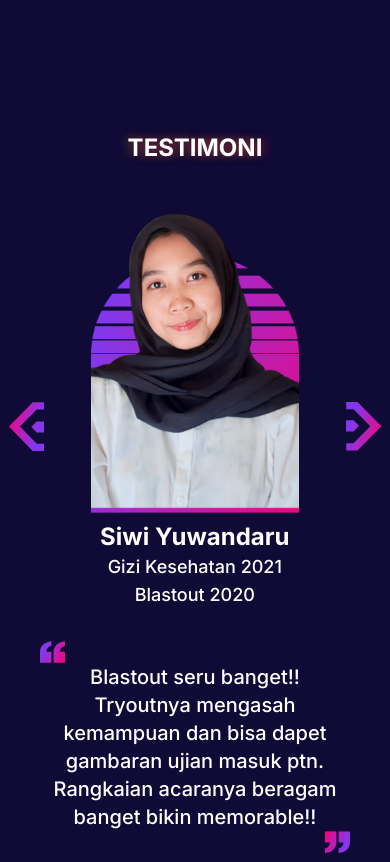
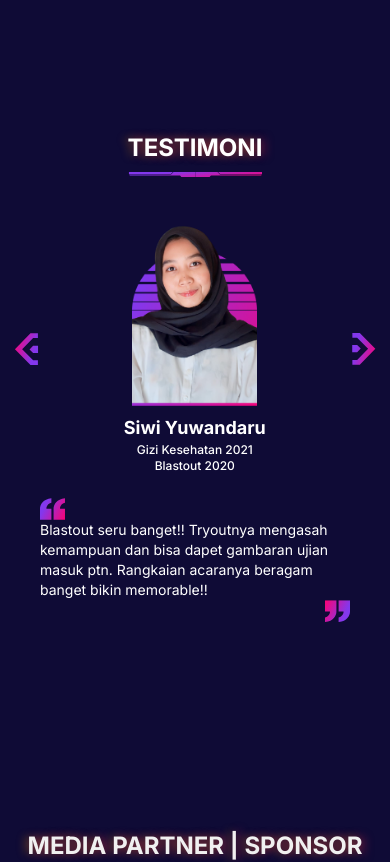
Before and after one commit to Bravonoid/blastout-23, a Next.js app: page / in a window 390 px wide. Shown: the part 2540-3402 px from the top of the page. Built offline with nearby package versions, Linux system fonts and the light colour scheme.

Commit message:
feat(beranda/testimoni): add scrollable content

```diff
--- a/components/beranda/Testimoni.tsx
+++ b/components/beranda/Testimoni.tsx
@@ -11,6 +11,7 @@ type Data = {
   blastout: string;
   testimoni: string;
   image: string;
+  scroll?: boolean;
 };
 
 function Testimoni() {
@@ -33,6 +34,7 @@ function Testimoni() {
       testimoni:
         "Blassout jadi acara try out yang udah aku tunggu se masa SMA, kenapa sangat tertarik dengan acara ini, yang pertama karena dari penyelenggara nya adalah mahasiswa dari Universitas Gadjah Mada, dimana menjadi universitas impian banyak orang termasuk aku. Yang kedua, dilihat dari rangkaian acara bener bener real dengan UTBK di tahunku dulu, dari proses pendaftaran, pengumuman lokasi ujian, tata cara berpakaian saat ujian sampai pengumuman bener bener reall dengan pelaksanaan utbk. Yang ketiga guestar nya juga keren, feby putri dan mas fathur wkwkwkw.Kalo dari aku sih rating nya 100000000/10 buat acara blassout.",
       image: "/beranda/testimoni/dinda.png",
+      scroll: true,
     },
     {
       nama: "Naufal Majid N",
@@ -51,7 +53,7 @@ function Testimoni() {
     //   image: "/beranda/testimoni/hidayat.png",
     // },
     {
-      nama: "Rangga Mahardhika Indarta",
+      nama: "Rangga Mahardhika",
       fakultas: "Teknik Pertanian 2022",
       blastout: "Blastout 2022",
       testimoni:
@@ -87,15 +89,25 @@ function Testimoni() {
   return (
     <section className="xl:h-screen bg-[#0F0B36] text-white font-inter pt-12 flex items-start xl:items-center">
       <div className="container xl:max-w-8xl mx-auto xl:h-full flex flex-col items-center">
+        <div className="flex flex-col justify-center items-center mt-12 mb-12">
           <h1
             style={{
               textShadow:
                 "4px 0px 8px rgba(185, 35, 69, 0.5), -4px 0px 8px rgba(199, 126, 19, 0.4)",
             }}
-          className="text-2xl xl:text-5xl font-bold mb-12 mt-12"
+            className="text-2xl xl:text-5xl font-bold mb-2"
           >
             TESTIMONI
           </h1>
+          <Image
+            src="/beranda/testimoni/union.svg"
+            width={345}
+            height={13}
+            alt=""
+            className="h-[5px] xl:h-2.5"
+          />
+        </div>
+
         <div className="flex justify-center items-center w-full px-2 xl:px-0 xl:w-5/6 h-full">
           <Button
             onClick={() => swiperRef.current?.slidePrev()}
@@ -122,7 +134,7 @@ function Testimoni() {
             position="right"
           />
         </div>
-        <div className="relative mx-10 xl:hidden mb-12">
+        <div className="relative mx-10 mt-6 xl:hidden mb-12">
           <Image
             src="/beranda/testimoni/quote.svg"
             width={25}
@@ -131,7 +143,7 @@ function Testimoni() {
           />
           <h2
             // className={`font-medium text-justify text-xl before:content-['“'] before:-scale-x-100 before:absolute before:-mt-2 before:-ml-5 after:content-['“'] after:absolute after:-right-5 after:-bottom-5 after:text-3xl after:font-bold before:text-3xl before:font-bold mt-6`}
-            className={`font-medium text-center text-xl`}
+            className={`text-sm`}
           >
             {data[swiperIndex].testimoni}
           </h2>
@@ -185,7 +197,9 @@ const Button = ({ onClick, image, position }: ButtonProps) => {
           width={45}
           height={60}
           onClick={onClick}
-          className={`${position == "left" ? "rotate-180" : ""} cursor-pointer`}
+          className={`${
+            position == "left" ? "rotate-180" : ""
+          } h-8 sm:h-full cursor-pointer`}
         />
       )}
     </div>
@@ -200,37 +214,50 @@ const CardCarousel = ({
   fakultas,
   testimoni,
   image,
+  scroll,
 }: CardCarouselProps) => {
   return (
     <div className="flex w-full h-5/6 justify-center items-center">
-      <div className="flex flex-col w-full xl:w-4/12 h-full xl:pl-12 justify-center items-center">
+      <div className="flex flex-col sm:w-full xl:w-5/12 h-full justify-center items-center">
         {/* <div className="bg-gray-500 aspect-square">INI FOTO GAN</div> */}
         <Image
           src={image}
           width={303}
           height={438}
-          className="aspect-square h-full object-contain"
+          className="aspect-square w-3/5 xl:w-full object-contain"
           quality={100}
           alt=""
         />
-        <div className="xl:mt-auto text-center mt-2">
-          <h1 className="font-bold text-2xl xl:text-4xl">{nama}</h1>
-          <p className="font-medium text-lg xl:text-2xl">{fakultas}</p>
-          <p className="font-medium text-lg xl:text-2xl">{blastout}</p>
+        <div className="text-center mt-2 xl:mt-4">
+          <h1 className="font-bold text-lg sm:text-2xl xl:text-4xl">{nama}</h1>
+          <p className="font-medium text-xs sm:text-lg xl:text-2xl">
+            {fakultas}
+          </p>
+          <p className="font-medium text-xs sm:text-lg xl:text-2xl">
+            {blastout}
+          </p>
         </div>
       </div>
-      <div className="hidden xl:flex justify-center h-full items-center w-8/12 p-12">
+      <div
+        className={`hidden xl:flex justify-center h-full items-center w-7/12 py-12 ${
+          scroll ? "pr-4" : "pr-12"
+        } `}
+      >
         <div className="relative h-3/4 flex items-center justify-center">
-          <div
-            className={`text-justify flex justify-center flex-col h-full text-3xl`}
-          >
+          <div className={`flex justify-center flex-col h-full text-3xl`}>
             <Image
               src="/beranda/testimoni/quote.svg"
               width={80}
               height={70}
               alt=""
             />
-            <p className="h-auto overflow-y-visible">{testimoni}</p>
+            <p
+              className={`h-auto ${
+                scroll ? "overflow-y-scroll pr-3" : ""
+              } text-justify`}
+            >
+              {testimoni}
+            </p>
           </div>
         </div>
       </div>
```
Also changed, not shown: public/beranda/testimoni/union.svg (added). Lines whose indentation alone changed are shown as unchanged.
